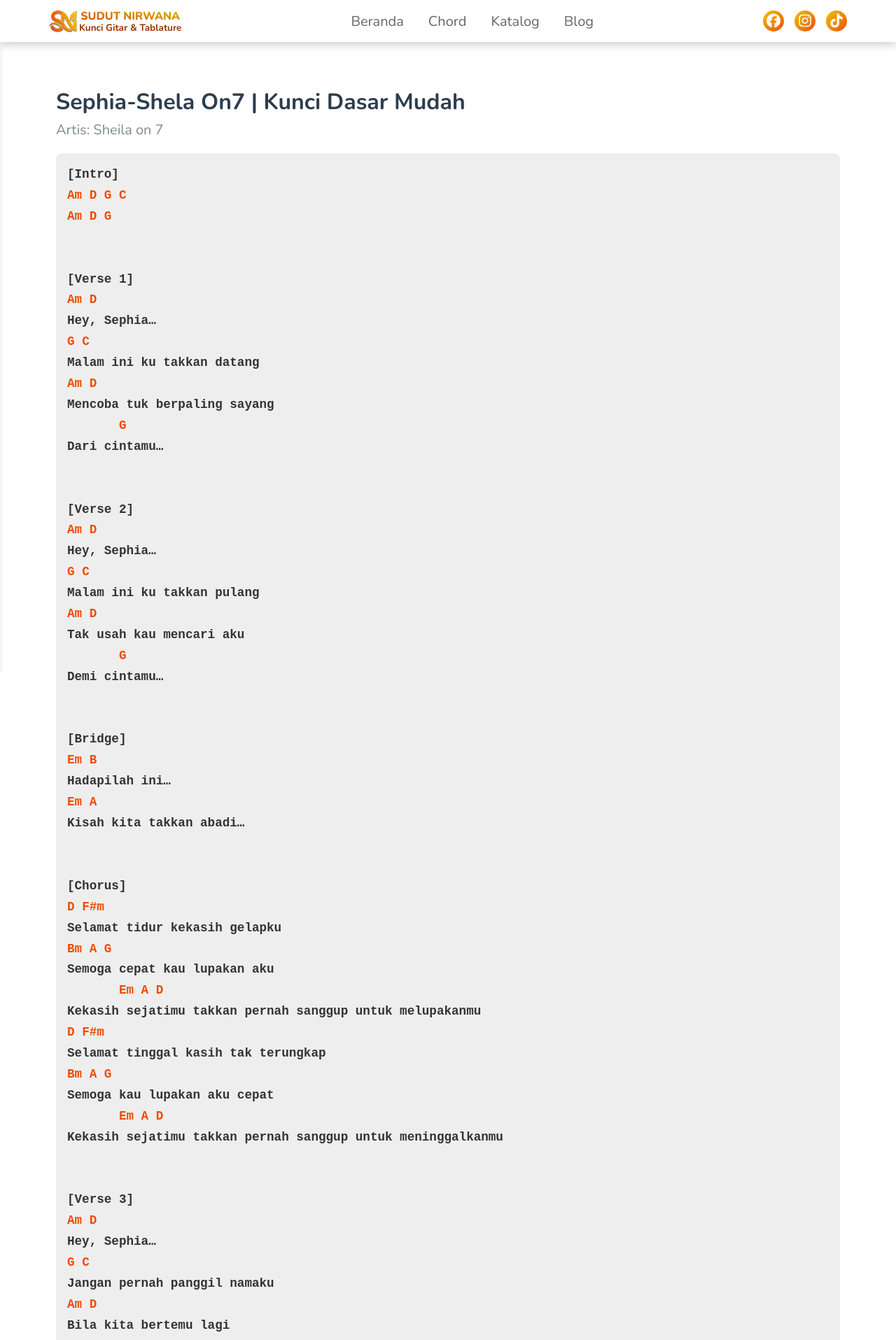
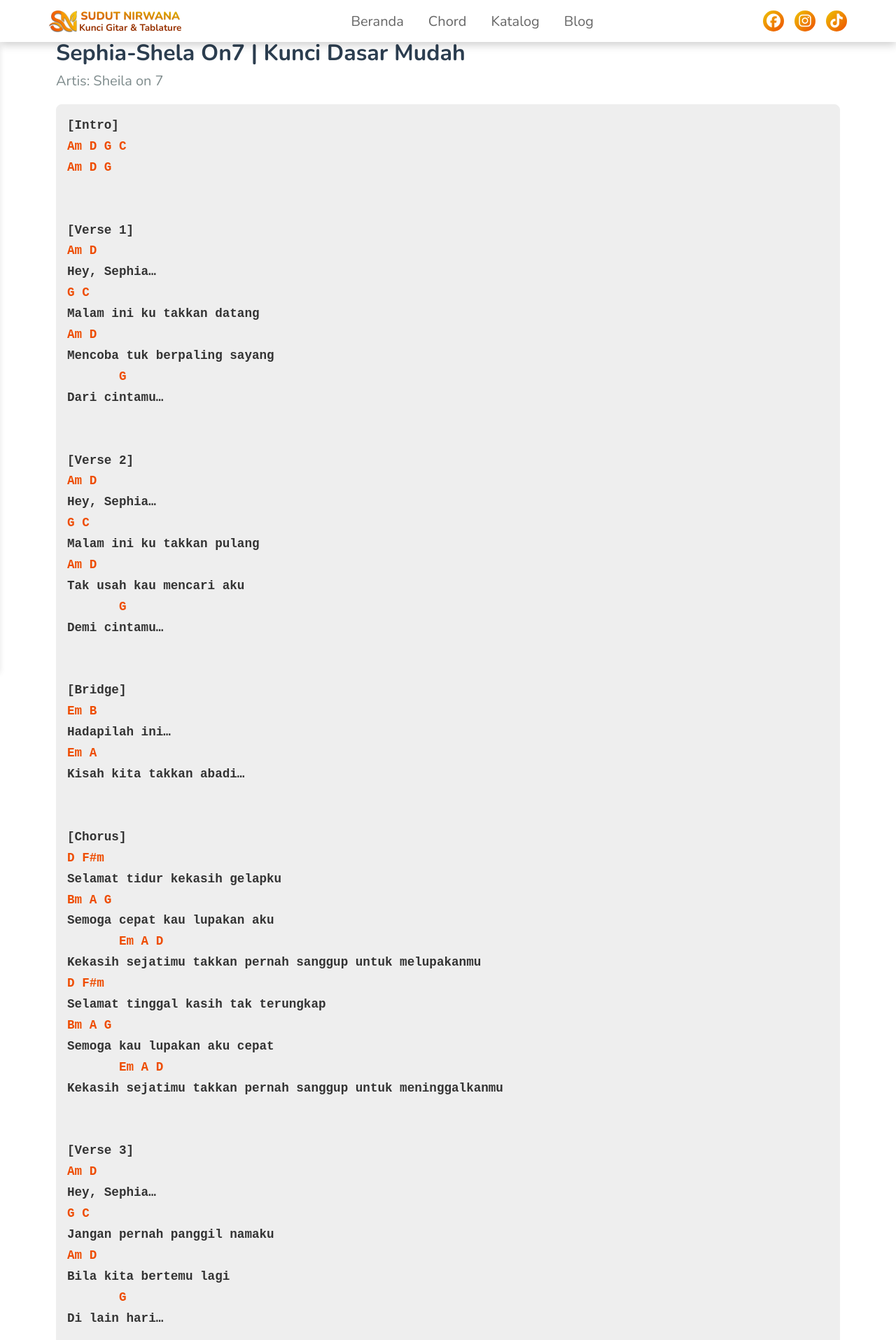
Before and after one commit to sudut-nirwana/sudut-nirwana-main, a Jekyll site: the page built from _chord/shepia-shela-on-7.md, in a window 1280 px wide. Shown: the top 1915 px of the page at 70% size. Built offline with Jekyll 4.4.1, drawn with Linux system fonts in a browser that asks for light colours.

Commit message:
Update chord-style.css

```diff
--- a/assets/css/chord-style.css
+++ b/assets/css/chord-style.css
@@ -4,7 +4,7 @@
     box-sizing: border-box;
     /* Ubah padding-top ini untuk mengatur jarak judul ke header */
     padding: 20px;
-    padding-top: 60px; /* Coba di 70px dulu, kalau masih kejauhan, turunkan ke 60px */
+     /* Coba di 70px dulu, kalau masih kejauhan, turunkan ke 60px */
 }
 
 
@@ -110,7 +110,7 @@
 
 /* RESPONSIVE */
 @media (min-width: 769px) {
-    .chord-container { padding: 0 30px; padding-top: 60px;}
+    .chord-container { padding: 0 30px; padding-top: ;}
     .chord-header h2 { font-size: 2rem; }
 
     .chord-grid-container {
@@ -123,6 +123,6 @@
     .chord-container {
         max-width: 1200px;
         padding: 0 40px;
-        padding-top: 70px
+        padding-top: ;
     }
 }
```
